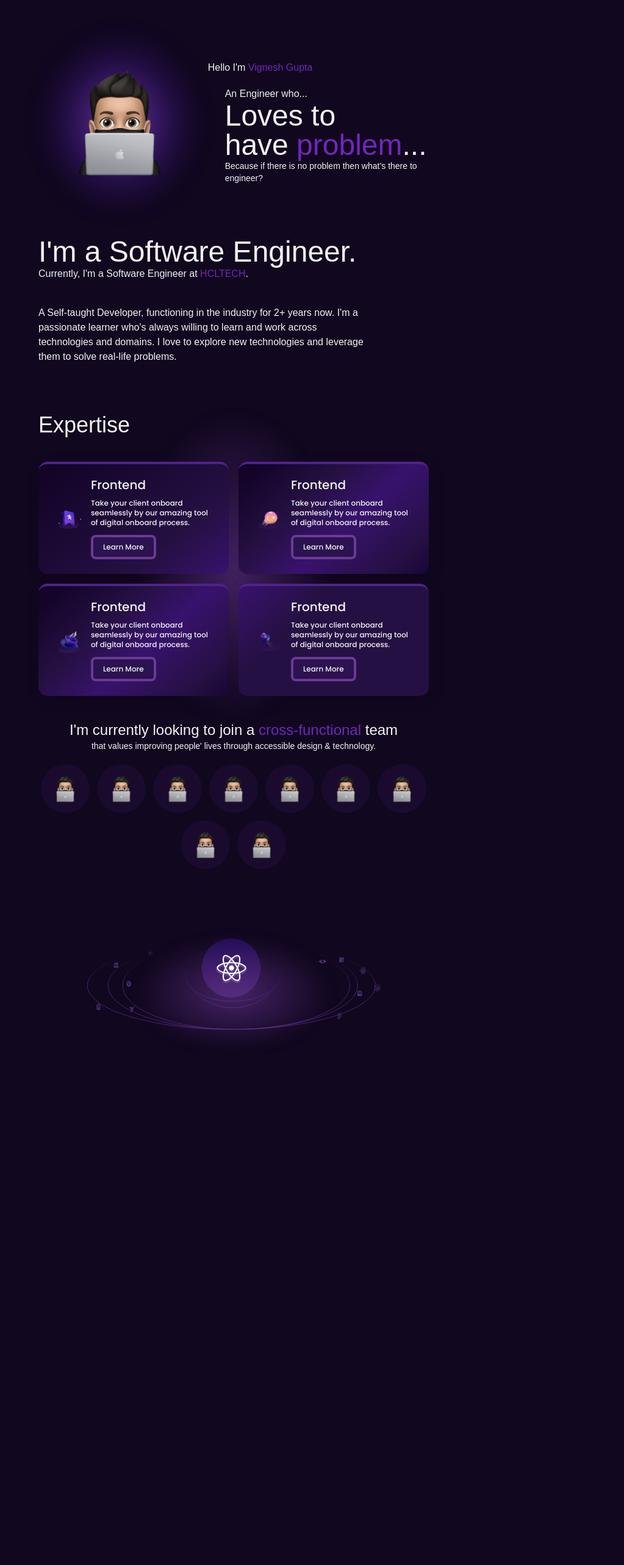
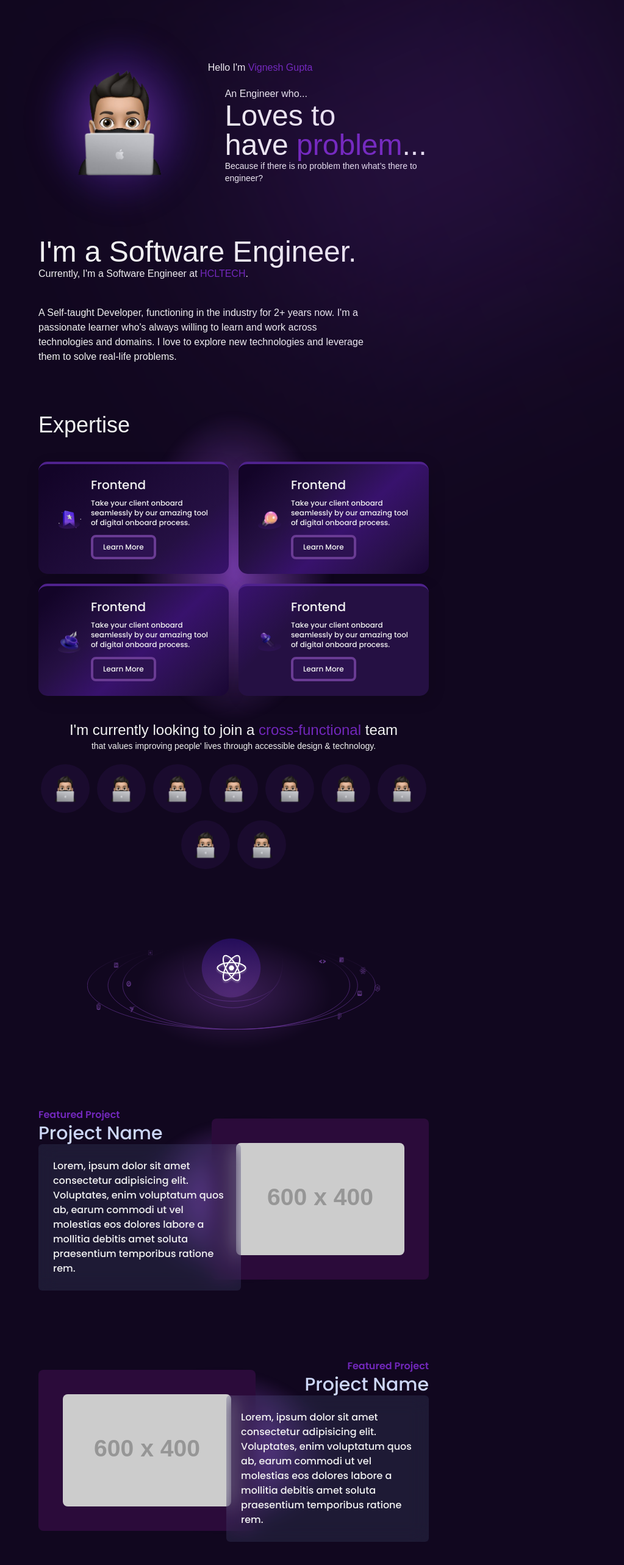
Before and after one commit to vignesh-gupta/vignesh_gupta-portfolio, a Next.js app: page / in a window 1280 px wide. Shown: the part 156-2722 px from the top of the page at 61% size, without its empty margins (257-1280 px from the left). Before the commit the page ends 1884 px from the top, so only its background shows below. Built offline with nearby package versions, Linux system fonts and the light colour scheme; a web font is replaced by a local one.

Commit message:
[added] projects section design

```diff
--- a/app/globals.css
+++ b/app/globals.css
@@ -6,6 +6,7 @@
   --primary: #11071f;
   --primary-text: #7127ba;
   --secondary: #1a0b2e;
+  --secondary-text: #CCD6F6;
   --foreground: #f2f2f2;
 }
 
@@ -16,17 +17,24 @@
   /* border: 2px solid #fff; */
 }
 
-.gradient1 {
-  position: absolute;
-  height: 100%;
-  border-radius: 700px;
+.radial-gradient {
   background: radial-gradient(
     50% 50% at 50% 50%,
     #763cac 0%,
     rgba(50, 15, 133, 0) 100%
   );
-  filter: brightness(0.6) blur(10px);
-  z-index: -1;
+}
+
+.spread-gradient{
+  position: absolute;
+  width: 300px;
+  height: 500px;
+  right: -25%;
+  top: 15%;
+
+  background: rgba(149, 66, 232, 0.35);
+  filter: blur(175px);
+  transform: rotate(-114.2deg);
 }
 
 .card-gradient-1 {
--- a/app/page.tsx
+++ b/app/page.tsx
@@ -1,22 +1,28 @@
 import About from "@/components/sections/About";
 import Expertise from "@/components/sections/Expertise";
 import Hero from "@/components/sections/Hero";
+import Projects from "@/components/sections/Projects";
 import Skills from "@/components/sections/Skills";
 import Image from "next/image";
 
 export default async function Home() {
   return (
     <div className="flex flex-col md:items-start items-center">
-      <Hero />
+      <div className="relative">
+        <div className="spread-gradient" />
+        <Hero />
+      </div>
+
       <About />
+
       <div className="relative md:mt-20 mt-10 w-full">
-        <div className="gradient1 w-1/2 left-1/4" />
+        <div className="radial-gradient -z-10 h-full rounded-full blur-sm absolute w-1/2 left-1/4" />
         <Expertise />
       </div>
 
       <Skills />
 
-
+      <Projects />
     </div>
   );
 }
--- /dev/null
+++ b/components/Project.tsx
@@ -0,0 +1,51 @@
+import clsx from "clsx";
+import Image from "next/image";
+import React from "react";
+
+const Project = ({ isEven }: { isEven: boolean }) => {
+  return (
+    <div
+      className={clsx(
+        "flex flex-col items-center",
+        isEven ? "lg:flex-row" : "lg:flex-row-reverse"
+      )}
+    >
+      <div
+        className={clsx(
+          "flex flex-col shrink basis-[70%] md:basis-[85%] lg:basis-[90%] lg:py-12",
+          !isEven && "lg:items-end"
+        )}
+      >
+        <p className="font-bold text-primary-text">Featured Project</p>
+        <h4 className="text-3xl text-secondary-text">Project Name</h4>
+
+        <div
+          className={clsx(
+            " p-6 z-10 bg-blue-300 rounded-md backdrop-filter backdrop-blur-lg bg-opacity-10 self-start ",
+            isEven ? "lg:-mr-12" : "lg:-ml-12"
+          )}
+        >
+          <p>
+            Lorem, ipsum dolor sit amet consectetur adipisicing elit.
+            Voluptates, enim voluptatum quos ab, earum commodi ut vel molestias
+            eos dolores labore a mollitia debitis amet soluta praesentium
+            temporibus ratione rem.
+          </p>
+        </div>
+      </div>
+
+      <div className="lg:p-10 p-6 relative w-full basis-auto flex-grow -order-1 lg:order-2  bg-[#2B0B3A] rounded-lg">
+        <div className={clsx("radial-gradient -z-10 h-full rounded-full blur-sm absolute w-full top-0" , isEven? "-left-1/3 " : "left-1/3")} />
+        <Image
+          src="https://dummyimage.com/600x400/ffffff/7027ba.png"
+          className="transform  rounded-lg object-cover w-full h-full "
+          alt="project name"
+          width={300}
+          height={200}
+        />
+      </div>
+    </div>
+  );
+};
+
+export default Project;
--- a/components/sections/Navbar.tsx
+++ b/components/sections/Navbar.tsx
@@ -30,7 +30,7 @@ const Navbar = () => {
   return (
     <header
       className={clsx(
-        "bg-secondary z-10 sticky top-0 left-0 right-0 h-20 flex justify-between xl:px-80 lg:px-48 md:px-32 sm:px-16 px-10 py-3",
+        "bg-secondary z-50 sticky top-0 left-0 right-0 h-20 flex justify-between xl:px-80 lg:px-48 md:px-32 sm:px-16 px-10 py-3",
         plusJakartaSans.className
       )}
     >
--- /dev/null
+++ b/components/sections/Projects.tsx
@@ -0,0 +1,25 @@
+import React from "react";
+import { Poppins } from "next/font/google";
+
+import Project from "../Project";
+import clsx from "clsx";
+
+const poppins = Poppins({ subsets: ["latin"], weight: ["600", "500"] });
+
+const Projects = () => {
+  return (
+    <div
+      className={clsx("w-full my-10 flex flex-col gap-4", poppins.className)}
+    >
+      {/* TODO: Fetch Project and display */}
+
+      {Array<number>(3)
+        .fill(0)
+        .map((_, i) => (
+          <Project key={i} isEven={i % 2 === 0} />
+        ))}
+    </div>
+  );
+};
+
+export default Projects;
--- a/components/sections/Skills.tsx
+++ b/components/sections/Skills.tsx
@@ -25,7 +25,7 @@ const Skills = () => {
 
 
       <div className="relative md:mt-20 mt-10 w-full mb-10 overflow-visible">
-        <div className="gradient1 left-1/4 lg:top-8 md:top-6 top-4 w-1/2" />
+        <div className="radial-gradient -z-10 h-full rounded-full brightness-50 blur-sm absolute left-1/4 lg:top-8 md:top-6 top-4 w-1/2" />
         <Image
           src="/tech-solar.svg"
           alt="tech-solar"
--- a/next.config.js
+++ b/next.config.js
@@ -1,4 +1,8 @@
 /** @type {import('next').NextConfig} */
-const nextConfig = {}
+const nextConfig = {
+  images: {
+    domains: ['dummyimage.com'],
+  }
+}
 
 module.exports = nextConfig
--- a/tailwind.config.ts
+++ b/tailwind.config.ts
@@ -14,12 +14,10 @@ const config: Config = {
           DEFAULT: 'var(--primary)',
           text: 'var(--primary-text)',
         },
-        secondary: 'var(--secondary)',
-      },
-      backgroundImage: {
-        'gradient-radial': 'radial-gradient(var(--tw-gradient-stops))',
-        'gradient-conic':
-          'conic-gradient(from 180deg at 50% 50%, var(--tw-gradient-stops))',
+        secondary:{
+          DEFAULT: 'var(--secondary)',
+          text: 'var(--secondary-text)',
+        }
       },
     },
   },
```
